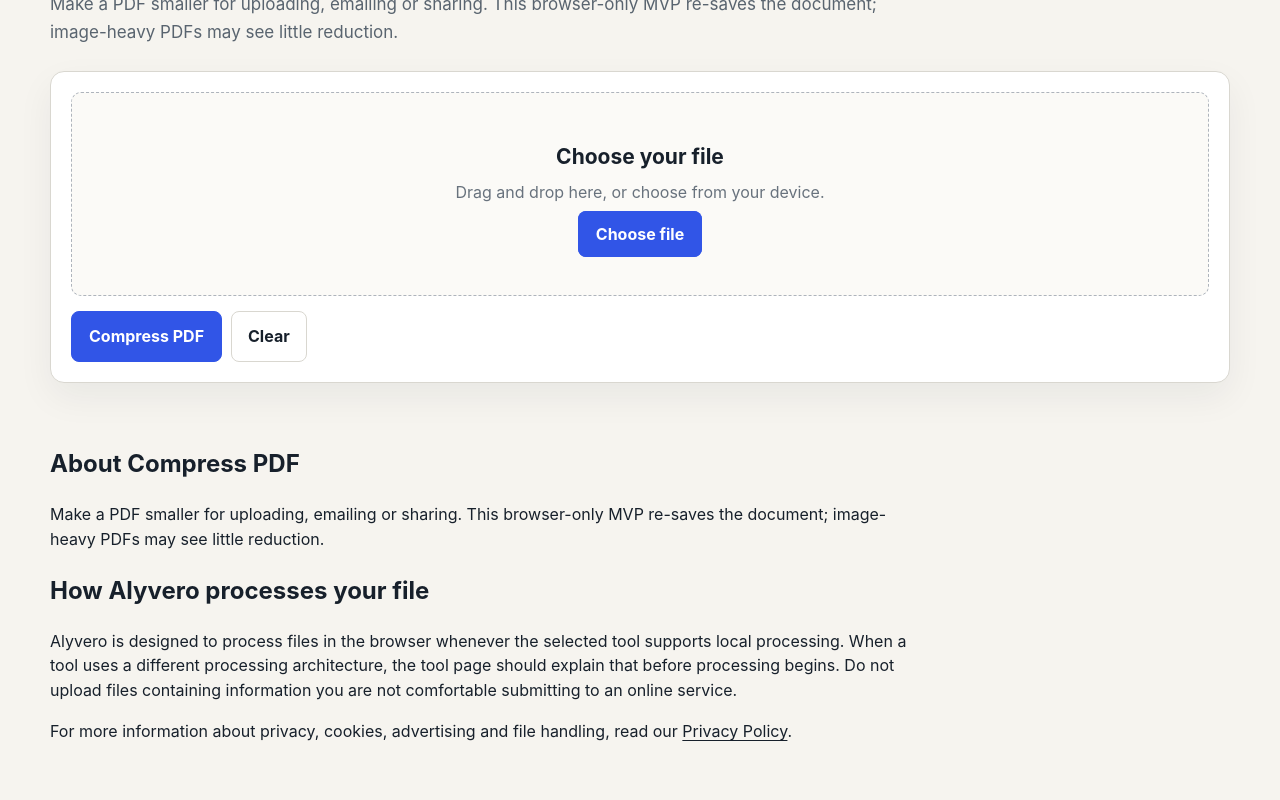
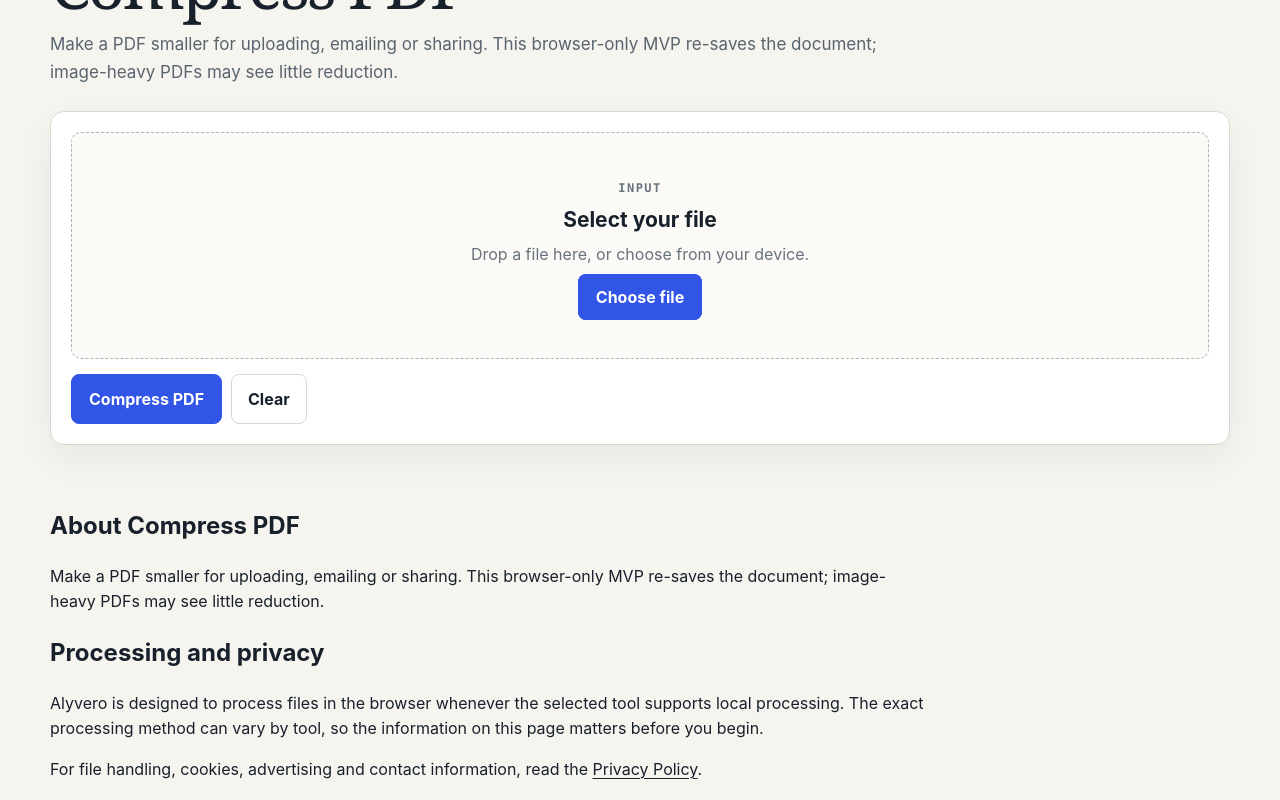
Before and after one commit to rindodi/alyvero, a Next.js app: page /compress-pdf in a window 1280 px wide. Shown: the part 220-1020 px from the top of the page. Built offline with nearby package versions, Linux system fonts and the light colour scheme.

Commit message:
Redesign Alyvero tool interaction shell

```diff
--- a/components/ToolShell.tsx
+++ b/components/ToolShell.tsx
@@ -2,145 +2,36 @@
 
 import { useRef, useState, type ChangeEvent, type DragEvent, type ReactNode } from "react";
 
-export function formatBytes(bytes: number) {
-  if (!bytes) return "0 B";
-  const units = ["B", "KB", "MB", "GB"];
-  const i = Math.min(Math.floor(Math.log(bytes) / Math.log(1024)), units.length - 1);
-  return `${(bytes / Math.pow(1024, i)).toFixed(i ? 1 : 0)} ${units[i]}`;
-}
+export function formatBytes(bytes:number){if(!bytes)return"0 B";const units=["B","KB","MB","GB"];const i=Math.min(Math.floor(Math.log(bytes)/Math.log(1024)),units.length-1);return `${(bytes/Math.pow(1024,i)).toFixed(i?1:0)} ${units[i]}`}
 
-type Props = {
-  title: string;
-  description: string;
-  accept: string;
-  multiple?: boolean;
-  supported?: string[];
-  notes?: string;
-  longDescription?: string;
-  faqs?: { question: string; answer: string }[];
-  children: (files: File[], setFiles: (files: File[]) => void) => ReactNode;
-};
+type Props={title:string;description:string;accept:string;multiple?:boolean;supported?:string[];notes?:string;longDescription?:string;faqs?:{question:string;answer:string}[];children:(files:File[],setFiles:(files:File[])=>void)=>ReactNode};
 
-export default function ToolShell({
-  title,
-  description,
-  accept,
-  multiple = false,
-  supported = [],
-  notes,
-  longDescription,
-  faqs = [],
-  children
-}: Props) {
-  const [files, setFilesState] = useState<File[]>([]);
-  const [dragging, setDragging] = useState(false);
-  const inputRef = useRef<HTMLInputElement>(null);
-
-  const setFiles = (next: File[]) => {
-    const clean = multiple ? next : next.slice(0, 1);
-    setFilesState(clean);
-    if (!clean.length && inputRef.current) inputRef.current.value = "";
-  };
-
-  const onInput = (e: ChangeEvent<HTMLInputElement>) => {
-    setFiles(Array.from(e.target.files ?? []));
-    e.target.value = "";
-  };
-
-  const onDrop = (e: DragEvent<HTMLDivElement>) => {
-    e.preventDefault();
-    setDragging(false);
-    setFiles(Array.from(e.dataTransfer.files));
-  };
-
-  return (
-    <div className="container tool-page">
+export default function ToolShell({title,description,accept,multiple=false,supported=[],notes,longDescription,faqs=[],children}:Props){
+ const [files,setFilesState]=useState<File[]>([]);const[dragging,setDragging]=useState(false);const inputRef=useRef<HTMLInputElement>(null);
+ const setFiles=(next:File[])=>{const clean=multiple?next:next.slice(0,1);setFilesState(clean);if(!clean.length&&inputRef.current)inputRef.current.value=""};
+ const onInput=(e:ChangeEvent<HTMLInputElement>)=>{setFiles(Array.from(e.target.files??[]));e.target.value=""};
+ const onDrop=(e:DragEvent<HTMLDivElement>)=>{e.preventDefault();setDragging(false);setFiles(Array.from(e.dataTransfer.files))};
+ return <div className="container tool-page">
   <div className="tool-header">
-        <h1>{title}</h1>
-        <p>{description}</p>
+   <p className="eyebrow">Alyvero / tool</p><h1>{title}</h1><p>{description}</p>
   </div>
-
   <div className="tool-panel">
-        <div
-          className={`dropzone${dragging ? " dragging" : ""}`}
-          onDragOver={(e) => { e.preventDefault(); setDragging(true); }}
-          onDragLeave={() => setDragging(false)}
-          onDrop={onDrop}
-        >
-          <h2>Choose your file{multiple ? "s" : ""}</h2>
-          <p>Drag and drop here, or choose from your device.</p>
-          <label className="primary" htmlFor="file-upload">
-            Choose file{multiple ? "s" : ""}
-          </label>
-          <input
-            ref={inputRef}
-            id="file-upload"
-            className="file-input"
-            type="file"
-            accept={accept}
-            multiple={multiple}
-            onChange={onInput}
-          />
+   <div className={`dropzone${dragging?" dragging":""}`} onDragOver={e=>{e.preventDefault();setDragging(true)}} onDragLeave={()=>setDragging(false)} onDrop={onDrop}>
+    <p className="eyebrow" style={{marginBottom:8}}>Input</p><h2>Select your file{multiple?"s":""}</h2>
+    <p>Drop {multiple?"files":"a file"} here, or choose from your device.</p>
+    <label className="primary" htmlFor="file-upload">Choose file{multiple?"s":""}</label>
+    <input ref={inputRef} id="file-upload" className="file-input" type="file" accept={accept} multiple={multiple} onChange={onInput}/>
    </div>
-
-        {files.length > 0 && (
-          <div className="file-list" aria-live="polite">
-            {files.map((file) => (
-              <div className="file-row" key={`${file.name}-${file.size}-${file.lastModified}`}>
-                <span>{file.name}</span>
-                <small>{formatBytes(file.size)}</small>
+   {files.length>0&&<div className="file-list" aria-live="polite">{files.map(file=><div className="file-row" key={`${file.name}-${file.size}-${file.lastModified}`}><span>{file.name}</span><small>{formatBytes(file.size)}</small></div>)}</div>}
+   {children(files,setFiles)}
   </div>
-            ))}
-          </div>
-        )}
-
-        {children(files, setFiles)}
-      </div>
-
   <section className="tool-explainer">
-        <h2>About {title}</h2>
-        <p>{longDescription ?? description}</p>
-
-        {supported.length > 0 && (
-          <>
-            <h2>Supported formats and files</h2>
-            <ul>{supported.map((item) => <li key={item}>{item}</li>)}</ul>
-          </>
-        )}
-
-        {notes && (
-          <>
-            <h2>Important to know</h2>
-            <p>{notes}</p>
-          </>
-        )}
-
-        <h2>How Alyvero processes your file</h2>
-        <p>
-          Alyvero is designed to process files in the browser whenever the selected tool supports local processing.
-          When a tool uses a different processing architecture, the tool page should explain that before processing begins.
-          Do not upload files containing information you are not comfortable submitting to an online service.
-        </p>
-
-        {faqs.length > 0 && (
-          <>
-            <h2>Frequently asked questions</h2>
-            <div className="faq-list">
-              {faqs.map((faq) => (
-                <details key={faq.question}>
-                  <summary>{faq.question}</summary>
-                  <p>{faq.answer}</p>
-                </details>
-              ))}
-            </div>
-          </>
-        )}
-
-        <p className="tool-privacy-note">
-          For more information about privacy, cookies, advertising and file handling, read our{" "}
-          <a href="/privacy">Privacy Policy</a>.
-        </p>
+   <h2>About {title}</h2><p>{longDescription??description}</p>
+   {supported.length>0&&<><h2>Supported formats</h2><ul>{supported.map(item=><li key={item}>{item}</li>)}</ul></>}
+   {notes&&<><h2>Important to know</h2><p>{notes}</p></>}
+   <h2>Processing and privacy</h2><p>Alyvero is designed to process files in the browser whenever the selected tool supports local processing. The exact processing method can vary by tool, so the information on this page matters before you begin.</p>
+   {faqs.length>0&&<><h2>Frequently asked questions</h2><div className="faq-list">{faqs.map(faq=><details key={faq.question}><summary>{faq.question}</summary><p>{faq.answer}</p></details>)}</div></>}
+   <p className="tool-privacy-note">For file handling, cookies, advertising and contact information, read the <a href="/privacy">Privacy Policy</a>.</p>
   </section>
  </div>
-  );
 }
```
Lines whose indentation alone changed are shown as unchanged.
